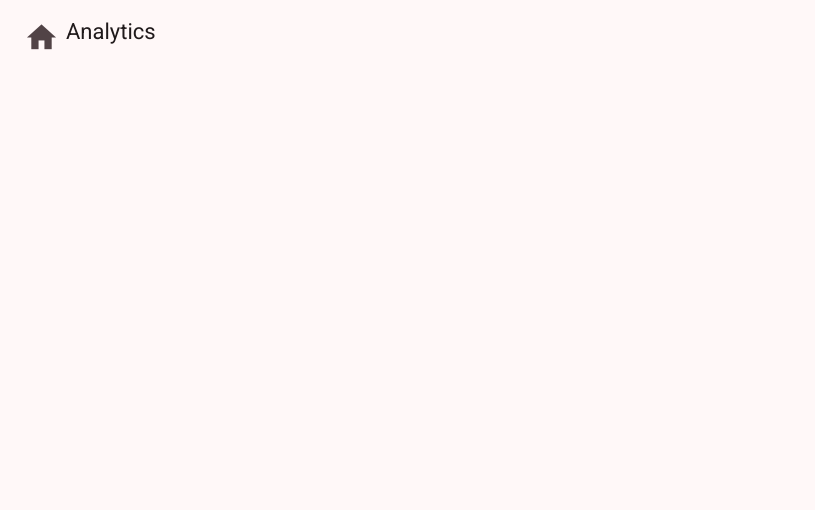
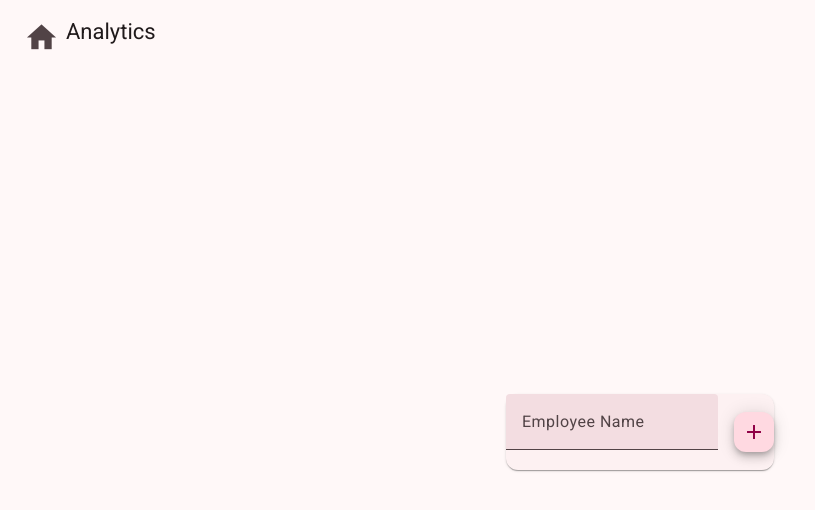
Before and after one commit to romeperotti2990/Timesheet_App, an Angular app: page /timesheet in a window 1280 px wide. Shown: the top 510 px of the page, without its empty margins (0-815 px from the left). Built offline with nearby package versions, Linux system fonts and the light colour scheme.

Commit message:
added reactive input/mod7

```diff
--- a/src/app/components/timesheet/timesheet.html
+++ b/src/app/components/timesheet/timesheet.html
@@ -1,7 +1,26 @@
 <div class="main-container">
     <div class="cards">
         @if (department) {
-        <h2>{{department.name}}</h2>
+        <h2>{{ department.name }}</h2>
         }
+        <mat-card>
+            <div class="add-employee-row">
+                <mat-form-field>
+                    <input [formControl]="employeeNameFC" matInput placeholder="Employee Name" type="text">
+
+                    @if (employeeNameFC.hasError('duplicate')) {
+                    <mat-error>Duplicate Name</mat-error>
+                    }
+                </mat-form-field>
+
+                <button (click)="addEmployee()" [disabled]="employeeNameFC.invalid" color="primary" mat-mini-fab>
+                    <mat-icon>add</mat-icon>
+                </button>
+            </div>
+
+            @if(employees && employees.length > 0) {
+            <div>{{ employees | json }}</div>
+            }
+        </mat-card>
     </div>
 </div>
--- a/src/app/components/timesheet/timesheet.scss
+++ b/src/app/components/timesheet/timesheet.scss
@@ -0,0 +1,15 @@
+.add-employee-row {
+    display: flex;
+    align-items: center;
+    gap: 8px;
+}
+
+.add-employee-row mat-form-field {
+    flex: 1;
+    width: auto;
+    /* override component default */
+}
+
+.add-employee-row button[mat-mini-fab] {
+    margin-left: 8px;
+}
--- a/src/app/components/timesheet/timesheet.ts
+++ b/src/app/components/timesheet/timesheet.ts
@@ -1,30 +1,65 @@
 import { Component, OnInit } from '@angular/core';
+import { Department } from '../../interfaces/department';
 import { DepartmentsService } from '../../services/departments';
-import { Department } from '../../interfaces/department';
-import { CommonModule } from '@angular/common';
+import { ActivatedRoute } from '@angular/router';
+import { FormControl, ValidatorFn, AbstractControl } from '@angular/forms';
 import { MaterialModule } from '../../modules/material-module';
-import { ActivatedRoute } from '@angular/router';
+import { Employee } from '../../interfaces/employee';
+import { JsonPipe } from '@angular/common';
 
 @Component({
   selector: 'app-timesheet',
-  standalone: true,
-  imports: [CommonModule, MaterialModule],
+  imports: [MaterialModule, JsonPipe],
   templateUrl: './timesheet.html',
-  styleUrls: ['./timesheet.scss']
+  styleUrl: './timesheet.scss'
 })
 export class Timesheet implements OnInit {
+
   department!: Department;
   departments!: Department[];
+  employeeNameFC = new FormControl('', this.nameValidator()); // <-- New FormControl Instance
+  employees: Employee[] = [];
+  employeeId = 0;
 
-  constructor(
-    private departmentsService: DepartmentsService,
-    private route: ActivatedRoute // <-- New
-  ) { }
+  constructor(private departmentsService: DepartmentsService,
+    private route: ActivatedRoute) { }
 
-  ngOnInit(): void {
+  ngOnInit() {
     this.departments = this.departmentsService.departments;
     this.department = this.departments.find(
       (department) => department.id === this.route.snapshot.params['id']
     )!;
   }
+
+  addEmployee(): void {
+    if (this.employeeNameFC.value) {
+      this.employeeId++;
+
+      this.employees.push({
+        id: this.employeeId.toString(),
+        departmentId: this.department?.id, // Note the use of the ? operator
+        name: this.employeeNameFC.value,
+        payRate: Math.floor(Math.random() * 50) + 50, // Assigns a random pay rate
+      });
+
+      // Clear the input field after successful submission
+      this.employeeNameFC.setValue('');
+    }
+  }
+
+  nameValidator(): ValidatorFn {
+    return (control: AbstractControl): { [key: string]: any } | null => {
+      // Validation logic
+      let error = null;
+      if (this.employees && this.employees.length) {
+        this.employees.forEach(employee => {
+          // Compare lowercase input value with existing employee names
+          if (employee.name.toLowerCase() === control.value.toLowerCase()) {
+            error = { duplicate: true }; // Found a duplicate
+          }
+        });
+      }
+      return error; // Returns {duplicate: true} on failure, or null on success
+    };
+  }
 }
--- /dev/null
+++ b/src/app/interfaces/employee.ts
@@ -0,0 +1,6 @@
+export interface Employee {
+    id: string;
+    departmentId: string | undefined;
+    name: string;
+    payRate: number;
+}
--- a/src/app/modules/material-module.ts
+++ b/src/app/modules/material-module.ts
@@ -1,32 +1,40 @@
 import { NgModule } from '@angular/core';
 import { CommonModule } from '@angular/common';
-import { RouterModule } from '@angular/router';
+import { ReactiveFormsModule } from '@angular/forms';
+import { RouterModule } from '@angular/router'; // not there in the tutorial
 
 import { MatToolbarModule } from '@angular/material/toolbar';
 import { MatButtonModule } from '@angular/material/button';
 import { MatIconModule } from '@angular/material/icon';
 import { MatCardModule } from '@angular/material/card';
 import { MatListModule } from '@angular/material/list';
-
+import { MatInputModule } from '@angular/material/input';
+import { MatFormFieldModule } from '@angular/material/form-field';
 
 @NgModule({
   declarations: [],
   imports: [
     CommonModule,
-    RouterModule,
+    RouterModule, // not there in the tutorial
     MatToolbarModule,
     MatButtonModule,
     MatIconModule,
     MatCardModule,
     MatListModule,
+    MatInputModule,
+    MatFormFieldModule,
+    ReactiveFormsModule,
   ],
   exports: [
-    RouterModule,
+    RouterModule, // not there in the tutorial
     MatToolbarModule,
     MatButtonModule,
     MatIconModule,
     MatCardModule,
     MatListModule,
+    MatInputModule,
+    MatFormFieldModule,
+    ReactiveFormsModule,
   ]
 })
 export class MaterialModule { }
```
